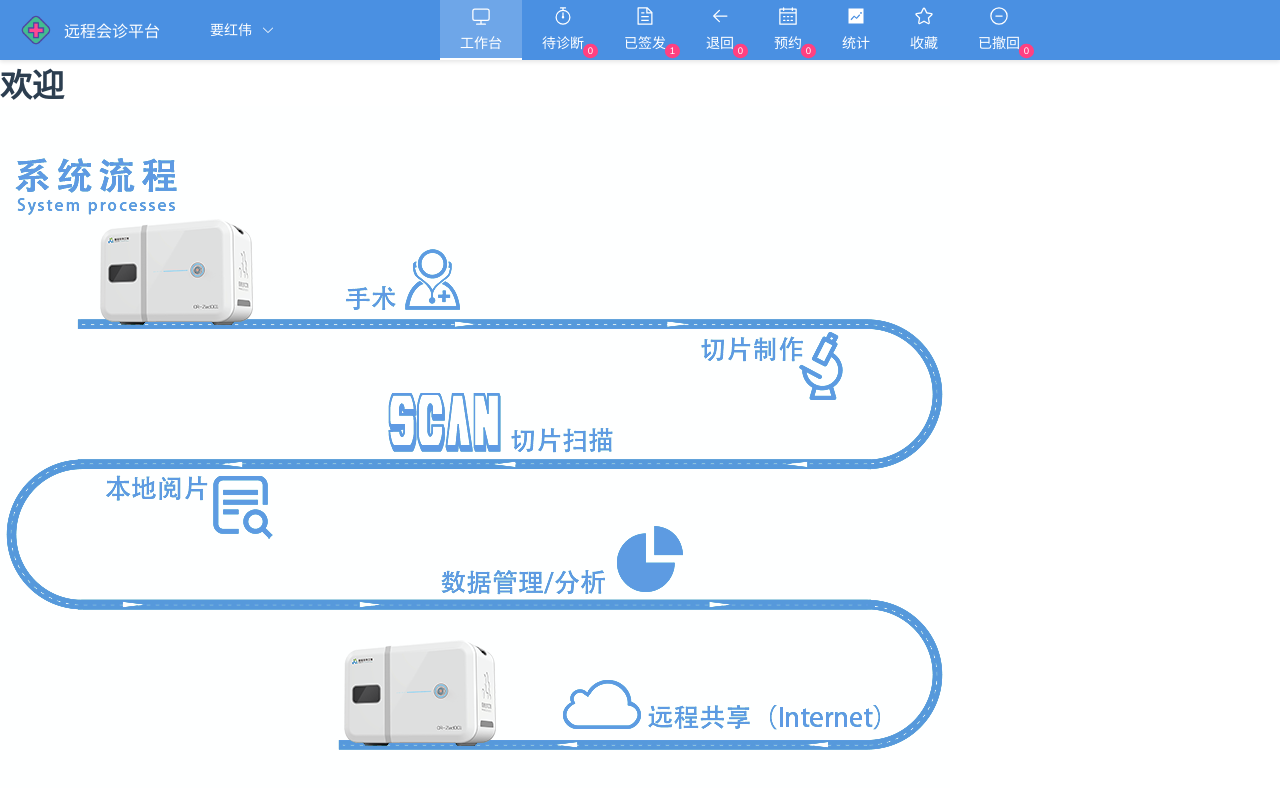
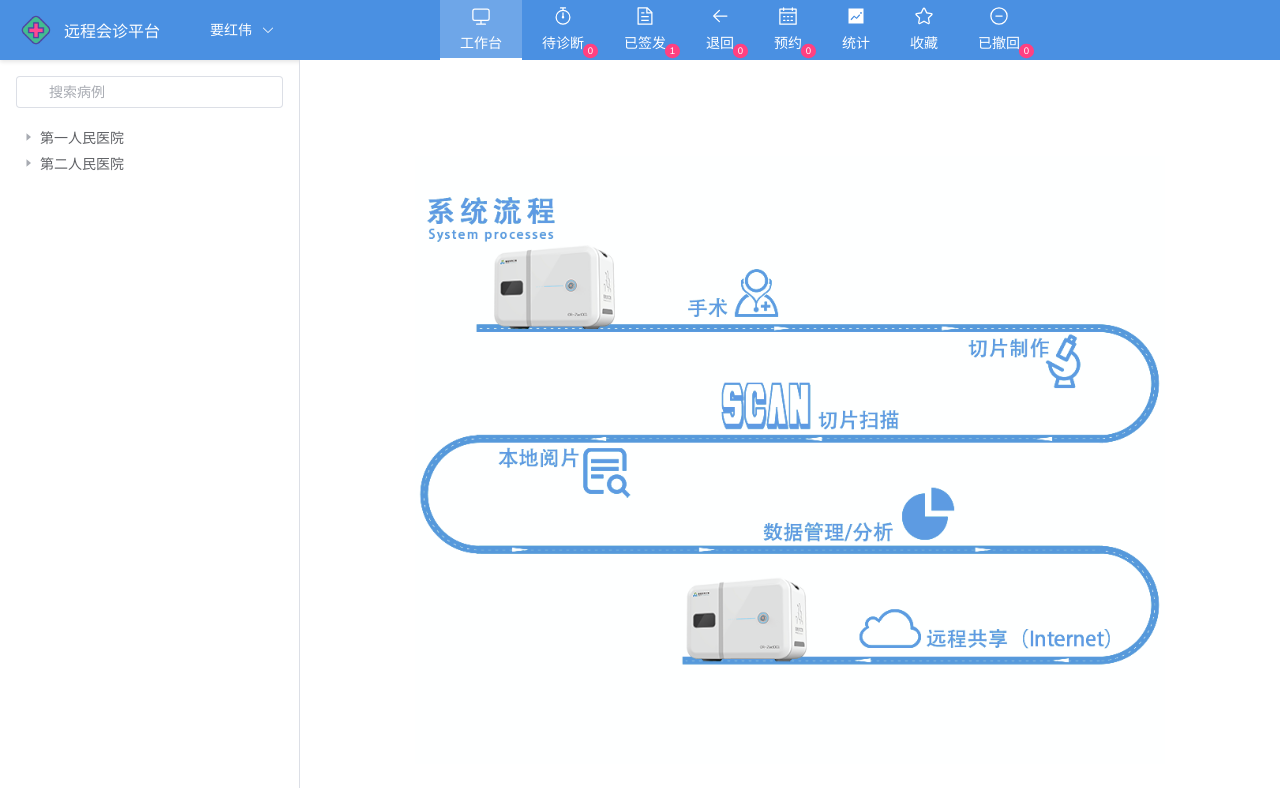
Before and after one commit to HBUzxl/Expert_System, a Vue app: page /favorites in a window 1280 px wide. Shown: the top 788 px of the page. Built offline with nearby package versions, Linux system fonts and the light colour scheme.

Commit message:
收藏页面

```diff
--- a/src/views/FavoritesCases/index.vue
+++ b/src/views/FavoritesCases/index.vue
@@ -1,16 +1,168 @@
 <template>
-    <h1>欢迎</h1>
-    <div>
-        <img src="../../assets/system.png" alt="">
+    <div class="pending-diagnosis">
+      <el-container>
+        <!-- 左侧面板 -->
+        <el-aside width="300px" class="left-panel">
+          <!-- 搜索框 -->
+          <div class="search-box">
+            <el-input
+              v-model="searchQuery"
+              placeholder="搜索病例"
+              prefix-icon="Search"
+              clearable
+              @input="handleSearch"
+            />
+          </div>
+          <!-- 树形结构 -->
+          <div class="tree-container">
+            <el-tree
+              :data="treeData"
+              :props="defaultProps"
+              @node-click="handleNodeClick"
+              :filter-node-method="filterNode"
+              ref="treeRef"
+            />
+          </div>
+        </el-aside>
+        <!-- 右侧面板 -->
+        <el-main class="right-panel">
+            <div class="image-container">
+                <img src="../../assets/system.png" alt="系统图标" class="system-image">
+            </div>
+        </el-main>
+      </el-container>
     </div>
-</template>
+  </template>
 
-<script>
-export default {
-    name: 'FavoritesCases'
-}
-</script>
+  <script setup>
+  import { ref, watch } from 'vue'
 
-<style>
+  // 搜索关键词
+  const searchQuery = ref('')
+  const treeRef = ref(null)
 
-</style>
+  // 树形数据（示例数据）
+  const treeData = ref([
+    {
+      label: '第一人民医院',
+      children: [
+        {
+          label: '张三',
+          children: [
+            {
+              label: '发热病例 - 2023/10/01'
+            },
+            {
+              label: '头痛病例 - 2023/10/05'
+            }
+          ]
+        },
+        {
+          label: '李四',
+          children: [
+            {
+              label: '腹痛病例 - 2023/10/02'
+            }
+          ]
+        }
+      ]
+    },
+    {
+      label: '第二人民医院',
+      children: [
+        {
+          label: '王五',
+          children: [
+            {
+              label: '骨折病例 - 2023/10/03'
+            }
+          ]
+        }
+      ]
+    }
+  ])
+
+  // 树形配置
+  const defaultProps = {
+    children: 'children',
+    label: 'label'
+  }
+
+  // 节点点击事件
+  const handleNodeClick = (data) => {
+    console.log(data)
+  }
+
+  // 搜索过滤方法
+  const filterNode = (value, data) => {
+    if (!value) return true
+    return data.label.toLowerCase().includes(value.toLowerCase())
+  }
+
+  // 监听搜索输入
+  watch(searchQuery, (val) => {
+    treeRef.value?.filter(val)
+  })
+
+  // 搜索处理
+  const handleSearch = (value) => {
+    treeRef.value?.filter(value)
+  }
+  </script>
+
+
+
+
+  <style scoped>
+  .pending-diagnosis {
+    height: 100vh;
+    width: 100%;
+    overflow: hidden;
+  }
+
+  .el-container {
+    height: 100%;
+    width: 100%;
+  }
+
+  .left-panel {
+    border-right: 1px solid #dcdfe6;
+    display: flex;
+    flex-direction: column;
+    height: 100%;
+  }
+
+  .search-box {
+    padding: 16px;
+    flex-shrink: 0;
+  }
+
+  .tree-container {
+    flex: 1;
+    overflow-y: auto;
+    padding: 0 16px 16px;
+  }
+
+  .right-panel {
+    background-color: #ffffff;
+    height: 100%;
+    display: flex;
+    justify-content: center;
+    align-items: center;
+  }
+
+  .system-image {
+    max-width: 80%;
+    max-height: 80%;
+    object-fit: contain;
+  }
+
+
+  .image-container {
+    display: flex;
+    justify-content: center;
+    align-items: center;
+    height: 100%;
+    width: 100%;
+  }
+  </style>
```
